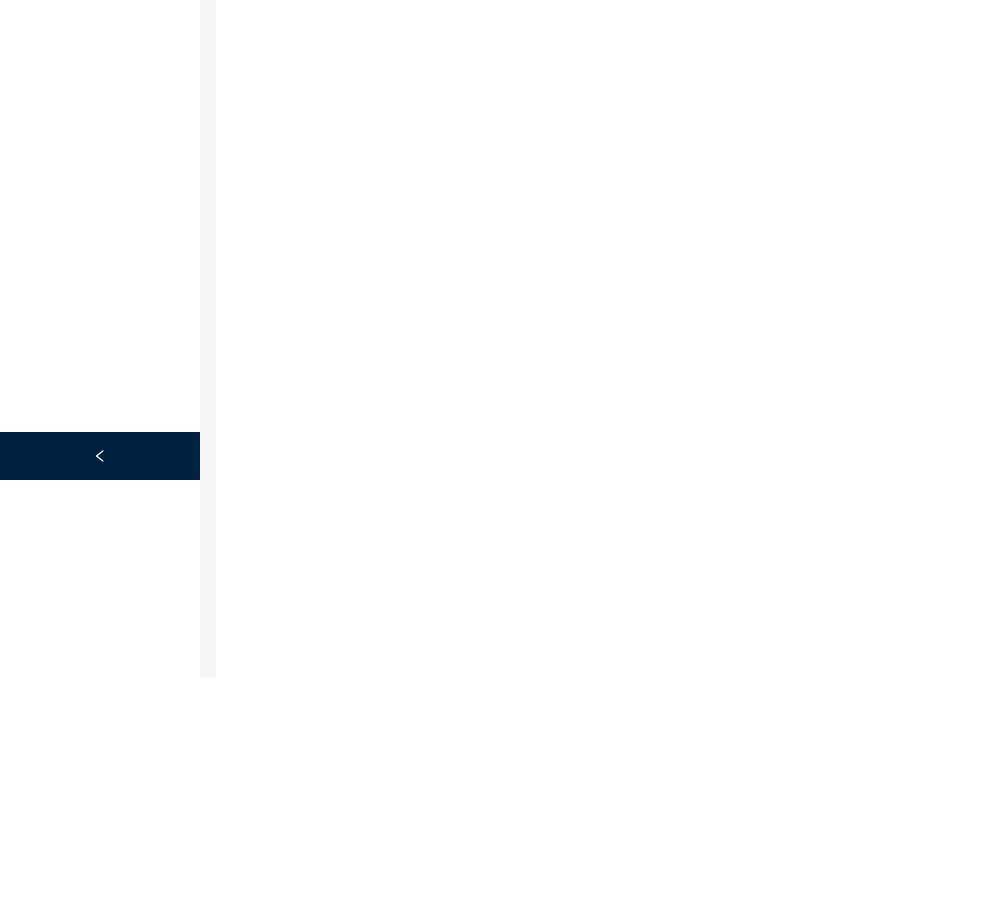
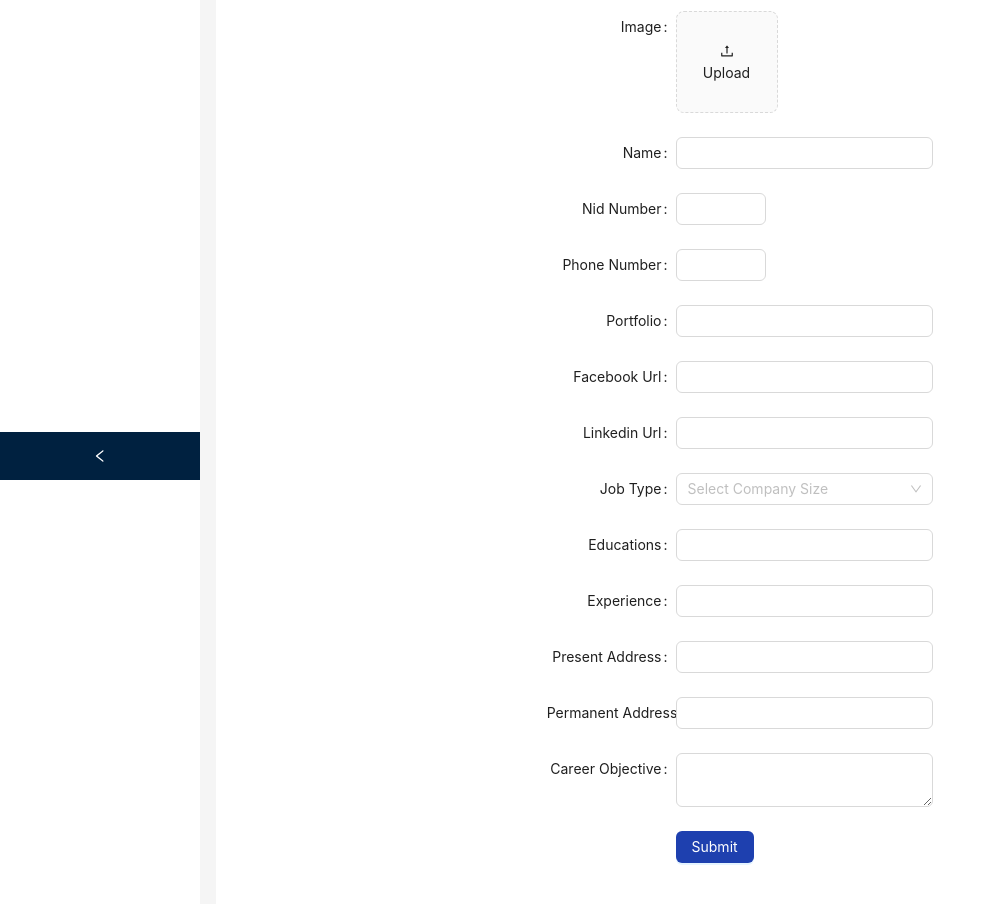
Before and after one commit to leoarafat/job-portal-client, a Next.js app: page /candidate-profile/1 in a window 1280 px wide. Shown: the part 320-1224 px from the top of the page, without its empty margins (0-996 px from the left). Before the commit the page ends 998 px from the top, so only its background shows below. Built offline with nearby package versions, Linux system fonts and the light colour scheme.

Commit message:
error validation

```diff
--- a/src/pages/candidate-profile/[id].tsx
+++ b/src/pages/candidate-profile/[id].tsx
@@ -1,31 +1,165 @@
+import React, { useState } from "react";
+import {
+  Button,
+  Form,
+  Input,
+  InputNumber,
+  Select,
+  Spin,
+  Upload,
+  message,
+} from "antd";
+import dynamic from "next/dynamic";
 import DashboardLayout from "@/components/layouts/DashboardLayout";
+import { layout, validateMessages } from "@/constants/update";
+import { UploadOutlined } from "@ant-design/icons";
+import { useUpdateCandidateMutation } from "@/redux/features/user/userSlice";
+import { useAppSelector } from "@/redux/hooks";
+import { User } from "@/shared/user";
+import { APIResponse, ICandidateUpdate } from "@/types/user";
+import { isErrorResponse, isSuccessResponse } from "@/shared/loginResponse";
 
-import React from "react";
-import dynamic from "next/dynamic";
 const RootLayout = dynamic(
   () => import("../../components/layouts/RootLayout"),
   {
     ssr: false,
   }
 );
-const CandidateProfile = () => {
+const UpdateCandidate = () => {
+  const [imageUrl, setImageUrl] = useState(null);
+
+  const user = useAppSelector((candidate) => candidate.auth.user) as User;
+
+  const id = user?.id;
+  const [UpdateCandidate, { isLoading, isError, error }] =
+    useUpdateCandidateMutation();
+
+  const onFinish = async (values: any) => {
+    try {
+      const response = await UpdateCandidate({
+        id,
+        data: values,
+      });
+      if (isSuccessResponse(response)) {
+        message.success("Profile updated successful");
+      } else if (isErrorResponse(response)) {
+        message.error(response.error.data.message);
+      }
+    } catch (error) {
+      console.log(error);
+    }
+  };
+  const handleImageChange = (info: any) => {
+    if (info.file.status === "done") {
+      setImageUrl(info.file.response.url);
+    }
+  };
+
   return (
-    <div>
-      <p>
-        Lorem ipsum, dolor sit amet consectetur adipisicing elit. Qui
-        consectetur saepe recusandae? Voluptatibus praesentium ab, et earum
-        voluptatum a repellendus dolorem odit consequatur nihil necessitatibus
-        dolores laudantium modi! Officia doloribus nostrum modi ipsum voluptate
-        ea ipsam aliquid non, similique temporibus reprehenderit cum quisquam
-        enim itaque ut sit quam saepe dignissimos.
-      </p>
+    <div className="p-10 flex flex-col items-center justify-center">
+      <h1 className="text-[30px] font-semibold mb-6">
+        Hey! Please complete your profile
+      </h1>
+      <Form
+        {...layout}
+        name="nest-messages"
+        onFinish={onFinish}
+        validateMessages={validateMessages}
+        style={{ maxWidth: 600 }}
+      >
+        {/* Image Upload */}
+        <Form.Item name={["image"]} label="Image">
+          <Upload
+            name="image"
+            action="/your-upload-endpoint"
+            listType="picture-card"
+            showUploadList={true}
+            onChange={handleImageChange}
+          >
+            {imageUrl ? (
+              <img src={imageUrl} alt="Profile" style={{ width: "100%" }} />
+            ) : (
+              <div>
+                <UploadOutlined />
+                <div className="ant-upload-text">Upload</div>
+              </div>
+            )}
+          </Upload>
+        </Form.Item>
+        <Form.Item name={["name"]} label="Name">
+          <Input />
+        </Form.Item>
+        <Form.Item
+          name={["nidNumber"]}
+          label="Nid Number"
+          rules={[{ type: "number" }]}
+        >
+          <InputNumber />
+        </Form.Item>
+        <Form.Item
+          name={["mobileNumber"]}
+          label="Phone Number"
+          rules={[{ type: "number" }]}
+        >
+          <InputNumber />
+        </Form.Item>
+        <Form.Item
+          name={["portfolioUrl"]}
+          label="Portfolio"
+          rules={[{ type: "url" }]}
+        >
+          <Input />
+        </Form.Item>
+
+        <Form.Item
+          name={["facebookUrl"]}
+          label="Facebook Url"
+          rules={[{ type: "url" }]}
+        >
+          <Input />
+        </Form.Item>
+        <Form.Item
+          name={["linkedinUrl"]}
+          label="Linkedin Url"
+          rules={[{ type: "url" }]}
+        >
+          <Input />
+        </Form.Item>
+        <Form.Item name={["jobType"]} label="Job Type">
+          <Select placeholder="Select Company Size">
+            <Select.Option value="FullTime">Full-Time</Select.Option>
+            <Select.Option value="Internship">Internship</Select.Option>
+            <Select.Option value="PartTime">Part-Time</Select.Option>
+          </Select>
+        </Form.Item>
+        <Form.Item name={["educations"]} label="Educations">
+          <Input />
+        </Form.Item>
+        <Form.Item name={["experience"]} label="Experience">
+          <Input />
+        </Form.Item>
+        <Form.Item name={["presentAddress"]} label="Present Address">
+          <Input />
+        </Form.Item>
+        <Form.Item name={["permanentAddress"]} label="Permanent Address">
+          <Input />
+        </Form.Item>
+
+        <Form.Item name={["careerObjective"]} label="Career Objective">
+          <Input.TextArea />
+        </Form.Item>
+        <Form.Item wrapperCol={{ ...layout.wrapperCol, offset: 8 }}>
+          <Button className="bg-blue-800" type="primary" htmlType="submit">
+            {isLoading ? <Spin /> : "Submit"}
+          </Button>
+        </Form.Item>
+      </Form>
     </div>
   );
 };
 
-export default CandidateProfile;
-
-CandidateProfile.getLayout = function getLayout(page: any) {
+export default UpdateCandidate;
+UpdateCandidate.getLayout = function getLayout(page: any) {
   return (
     <RootLayout>
       <DashboardLayout>{page}</DashboardLayout>
--- a/src/pages/employee-profile/[id].tsx
+++ b/src/pages/employee-profile/[id].tsx
@@ -1,9 +1,22 @@
 import React, { useState } from "react";
-import { Button, Form, Input, InputNumber, Select, Upload } from "antd";
+import {
+  Button,
+  Form,
+  Input,
+  InputNumber,
+  Select,
+  Spin,
+  Upload,
+  message,
+} from "antd";
 import dynamic from "next/dynamic";
 import DashboardLayout from "@/components/layouts/DashboardLayout";
 import { layout, validateMessages } from "@/constants/update";
 import { PlusOutlined, UploadOutlined } from "@ant-design/icons";
+import { useUpdateEmployeeMutation } from "@/redux/features/user/userSlice";
+import { useAppSelector } from "@/redux/hooks";
+import { User } from "@/shared/user";
+import { isErrorResponse, isSuccessResponse } from "@/shared/loginResponse";
 const RootLayout = dynamic(
   () => import("../../components/layouts/RootLayout"),
   {
@@ -11,11 +24,25 @@ const RootLayout = dynamic(
   }
 );
 
-const EmployeeProfile = () => {
+const UpdateEmployee = () => {
   const [imageUrl, setImageUrl] = useState(null);
-
-  const onFinish = (values: any) => {
-    console.log(values.image);
+  const [UpdateEmployee, { isLoading }] = useUpdateEmployeeMutation();
+  const user = useAppSelector((employee) => employee.auth.user) as User;
+  const id = user?.id;
+  const onFinish = async (values: any) => {
+    try {
+      const response = await UpdateEmployee({
+        id,
+        data: values,
+      });
+      if (isSuccessResponse(response)) {
+        message.success("Profile updated successful");
+      } else if (isErrorResponse(response)) {
+        message.error(response.error.data.message);
+      }
+    } catch (error) {
+      console.log(error);
+    }
   };
   const handleImageChange = (info: any) => {
     if (info.file.status === "done") {
@@ -36,7 +63,7 @@ const EmployeeProfile = () => {
         style={{ maxWidth: 600 }}
       >
         {/* Image Upload */}
-        <Form.Item name={["image"]} label="Image" rules={[{ required: true }]}>
+        <Form.Item name={["image"]} label="Image">
           <Upload
             name="image"
             action="/your-upload-endpoint"
@@ -54,11 +81,7 @@ const EmployeeProfile = () => {
             )}
           </Upload>
         </Form.Item>
-        <Form.Item
-          name={["companyName"]}
-          label="Company Name"
-          rules={[{ required: true }]}
-        >
+        <Form.Item name={["name"]} label="Company Name">
           <Input />
         </Form.Item>
         <Form.Item
@@ -71,90 +94,73 @@ const EmployeeProfile = () => {
         <Form.Item
           name={["website"]}
           label="Company Website"
-          rules={[{ required: true, type: "url" }]}
+          rules={[{ type: "url" }]}
         >
           <Input />
         </Form.Item>
         <Form.Item
           name={["twitterUrl"]}
           label="Twitter Url"
-          rules={[{ required: true, type: "url" }]}
+          rules={[{ type: "url" }]}
         >
           <Input />
         </Form.Item>
         <Form.Item
           name={["facebookUrl"]}
           label="Facebook Url"
-          rules={[{ required: true, type: "url" }]}
+          rules={[{ type: "url" }]}
         >
           <Input />
         </Form.Item>
         <Form.Item
           name={["linkedinUrl"]}
           label="Linkedin Url"
-          rules={[{ required: true, type: "url" }]}
+          rules={[{ type: "url" }]}
         >
           <Input />
         </Form.Item>
-        <Form.Item
-          name={["companySize"]}
-          label="Company Size"
-          rules={[{ required: true }]}
-        >
+        <Form.Item name={["companySize"]} label="Company Size">
           <Select placeholder="Select Company Size">
-            <Select.Option value="FullTime">Full-Time</Select.Option>
-            <Select.Option value="Internship">Internship</Select.Option>
-            <Select.Option value="PartTime">Part-Time</Select.Option>
+            <Select.Option value="Small">1-50</Select.Option>
+            <Select.Option value="Medium">51-100</Select.Option>
+            <Select.Option value="Large">101-500</Select.Option>
           </Select>
         </Form.Item>
-        <Form.Item name={["tin"]} label="Tin" rules={[{ required: true }]}>
+        <Form.Item name={["tin"]} label="Tin">
           <Input />
         </Form.Item>
         <Form.Item
           name={["tradeLicenseNumber"]}
           label="Trade License"
-          rules={[{ required: true, type: "number" }]}
+          rules={[{ type: "number" }]}
         >
           <Input />
         </Form.Item>
-        <Form.Item
-          name={["address"]}
-          label="Address"
-          rules={[{ required: true }]}
-        >
+        <Form.Item name={["address"]} label="Address">
           <Input />
         </Form.Item>
-        <Form.Item
-          name={["recruiterName"]}
-          label="Recruiter Name"
-          rules={[{ required: true }]}
-        >
+        <Form.Item name={["recruiterName"]} label="Recruiter Name">
           <Input />
         </Form.Item>
         <Form.Item
           name={["recruiterDesignation"]}
           label="Recruiter Designation"
-          rules={[{ required: true }]}
         >
           <Input />
         </Form.Item>
         <Form.Item
           name={["recruiterNumber"]}
           label="Recruiter Number"
-          rules={[{ required: true, type: "number" }]}
+          rules={[{ type: "number" }]}
         >
           <Input />
         </Form.Item>
-        <Form.Item
-          name={["description"]}
-          label="Description"
-          rules={[{ required: true }]}
-        >
+        <Form.Item name={["description"]} label="Description">
           <Input.TextArea />
         </Form.Item>
         <Form.Item wrapperCol={{ ...layout.wrapperCol, offset: 8 }}>
           <Button className="bg-blue-800" type="primary" htmlType="submit">
-            Submit
+            {isLoading ? <Spin /> : "Submit"}
           </Button>
         </Form.Item>
       </Form>
@@ -162,8 +168,8 @@ const EmployeeProfile = () => {
   );
 };
 
-export default EmployeeProfile;
-EmployeeProfile.getLayout = function getLayout(page: any) {
+export default UpdateEmployee;
+UpdateEmployee.getLayout = function getLayout(page: any) {
   return (
     <RootLayout>
       <DashboardLayout>{page}</DashboardLayout>
--- a/src/pages/login-candidate/index.tsx
+++ b/src/pages/login-candidate/index.tsx
@@ -32,12 +32,12 @@ const LoginCandidate = () => {
 
       if (isSuccessResponse(response)) {
         const user = response.data.data;
-
+        console.log(user);
         dispatch(setUser(user));
         Cookies.set("candidate", JSON.stringify(user));
         dispatch(setUser(user));
         message.success("candidate Login Successful");
-        router.push("/candidate-profile");
+        router.push(`/candidate-profile/${user?.id}`);
       } else if (isErrorResponse(response)) {
         message.error(response.error.data.message);
       }
--- a/src/pages/login-employee/index.tsx
+++ b/src/pages/login-employee/index.tsx
@@ -36,7 +36,7 @@ const LoginEmployee = () => {
         Cookies.set("employee", JSON.stringify(user));
         dispatch(setUser(user));
         message.success("employee Login Successful");
-        router.push("/employee-profile");
+        router.push(`/employee-profile/${user?.id}`);
       } else if (isErrorResponse(response)) {
         message.error(response.error.data.message);
       }
--- a/src/redux/features/user/userSlice.ts
+++ b/src/redux/features/user/userSlice.ts
@@ -16,8 +16,28 @@ const authApi = api.injectEndpoints({
         body: credentials,
       }),
     }),
+    updateCandidate: builder.mutation({
+      query: ({ id, data }) => ({
+        url: `/candidate/${id}`,
+        method: "PATCH",
+        body: data,
+      }),
+      invalidatesTags: ["update"],
+    }),
+    updateEmployee: builder.mutation({
+      query: ({ id, data }) => ({
+        url: `/employee/${id}`,
+        method: "PATCH",
+        body: data,
+      }),
+      invalidatesTags: ["update"],
+    }),
   }),
 });
 
-export const { useCreateCandidateMutation, useCreateEmployeeMutation } =
-  authApi;
+export const {
+  useCreateCandidateMutation,
+  useCreateEmployeeMutation,
+  useUpdateCandidateMutation,
+  useUpdateEmployeeMutation,
+} = authApi;
--- a/src/shared/user.ts
+++ b/src/shared/user.ts
@@ -1,4 +1,5 @@
 export interface User {
+  id: string;
   email: string;
   role: string;
   password: string;
```
Also changed, not shown: src/components/layouts/DashboardLayout.tsx (+10 -4 lines), src/redux/api/apiSlice.ts (+1 -8 lines), src/shared/loginResponse.ts (+0 -12 lines), src/types/user.ts (+43 -0 lines).
